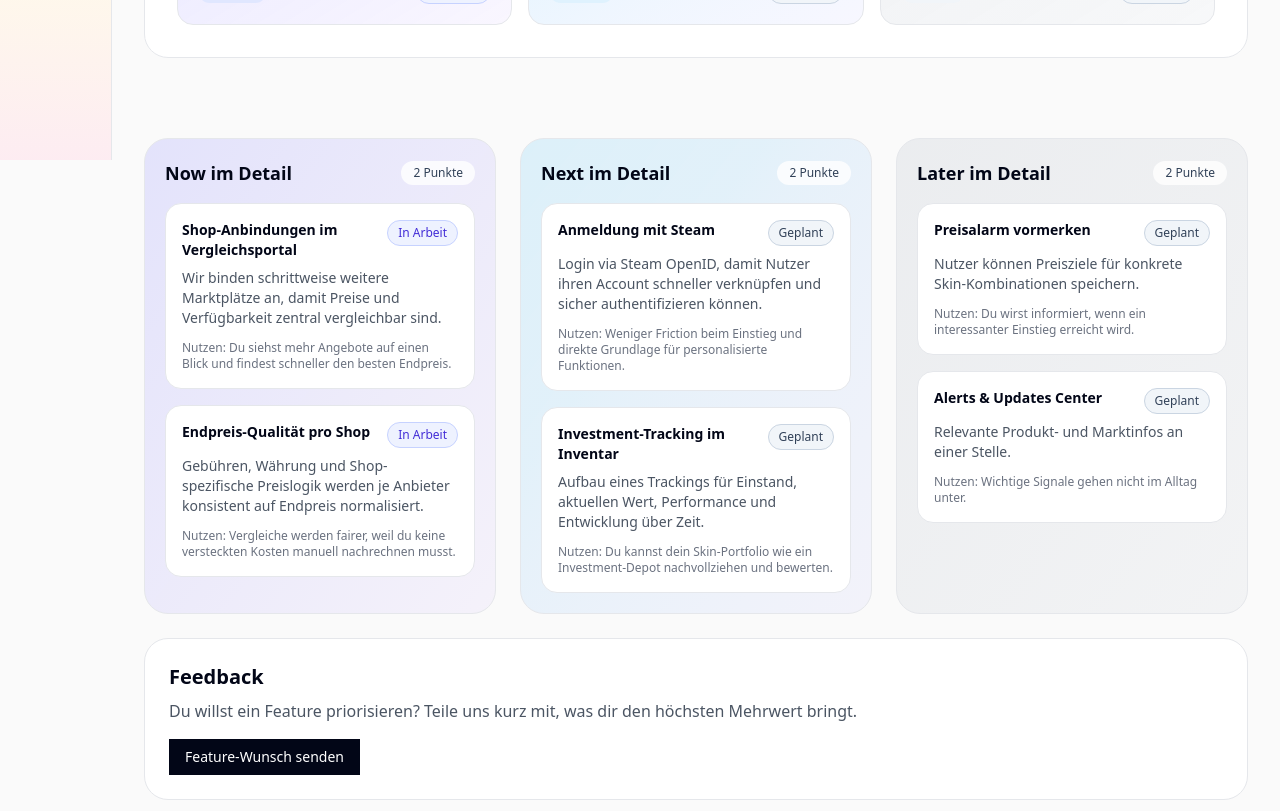
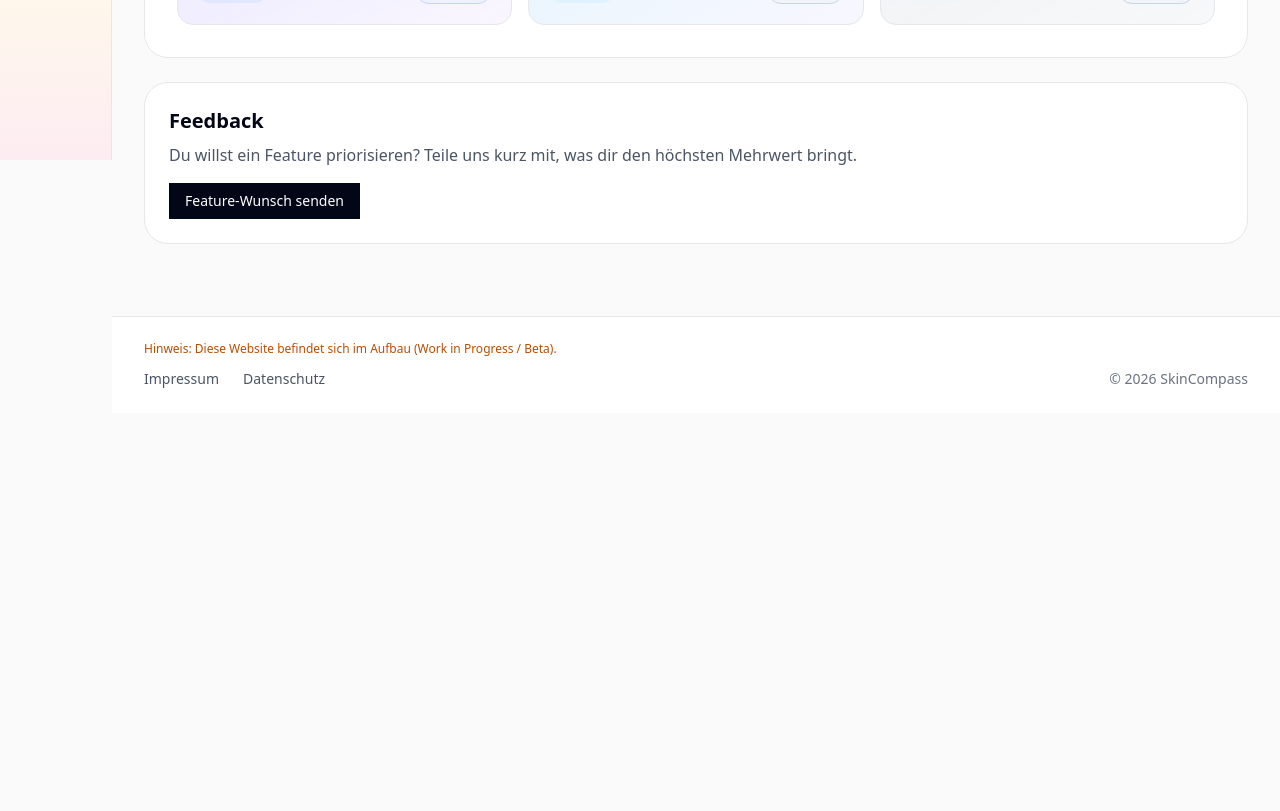
Before and after one commit to EarlymanAF/SkinCompass, a Next.js app: page /calendar in a window 1280 px wide. Shown: the part 640-1451 px from the top of the page. After the commit the page ends 1053 px from the top, so only its background shows below. Built offline with nearby package versions, Linux system fonts and the light colour scheme.

Commit message:
refactor: remove roadmap detail cards under timeline

```diff
--- a/app/calendar/page.tsx
+++ b/app/calendar/page.tsx
@@ -143,42 +143,6 @@ export default function CalendarPage() {
         </div>
       </section>
 
-      <section className="mt-20 grid gap-6 lg:grid-cols-3">
-        {LANE_ORDER.map((lane) => {
-          const entries = ROADMAP_ITEMS.filter((item) => item.lane === lane);
-          return (
-            <article
-              key={lane}
-              className={`rounded-[24px] border border-border bg-gradient-to-br ${LANE_STYLE[lane].cardGradient} p-5 shadow-card`}
-            >
-              <div className="flex items-center justify-between">
-                <h2 className="text-lg font-semibold text-foreground">{ROADMAP_LANE_LABELS[lane]} im Detail</h2>
-                <span className="rounded-full bg-white/80 px-3 py-1 text-xs font-medium text-slate-700">
-                  {entries.length} Punkte
-                </span>
-              </div>
-
-              <div className="mt-4 space-y-4">
-                {entries.map((entry) => (
-                  <div key={entry.id} className="rounded-2xl border border-border bg-surface p-4">
-                    <div className="flex items-start justify-between gap-3">
-                      <h3 className="text-sm font-semibold text-foreground">{entry.title}</h3>
-                      <span
-                        className={`shrink-0 rounded-full border px-2.5 py-1 text-xs font-medium ${STATUS_STYLE[entry.status]}`}
-                      >
-                        {ROADMAP_STATUS_LABELS[entry.status]}
-                      </span>
-                    </div>
-                    <p className="mt-2 text-sm text-secondary">{entry.description}</p>
-                    <p className="mt-3 text-xs font-medium text-muted">Nutzen: {entry.userValue}</p>
-                  </div>
-                ))}
-              </div>
-            </article>
-          );
-        })}
-      </section>
-
       <section className="mt-6 rounded-[24px] border border-border bg-surface p-6 shadow-card">
         <h2 className="text-xl font-semibold text-foreground">Feedback</h2>
         <p className="mt-2 text-secondary">
```
